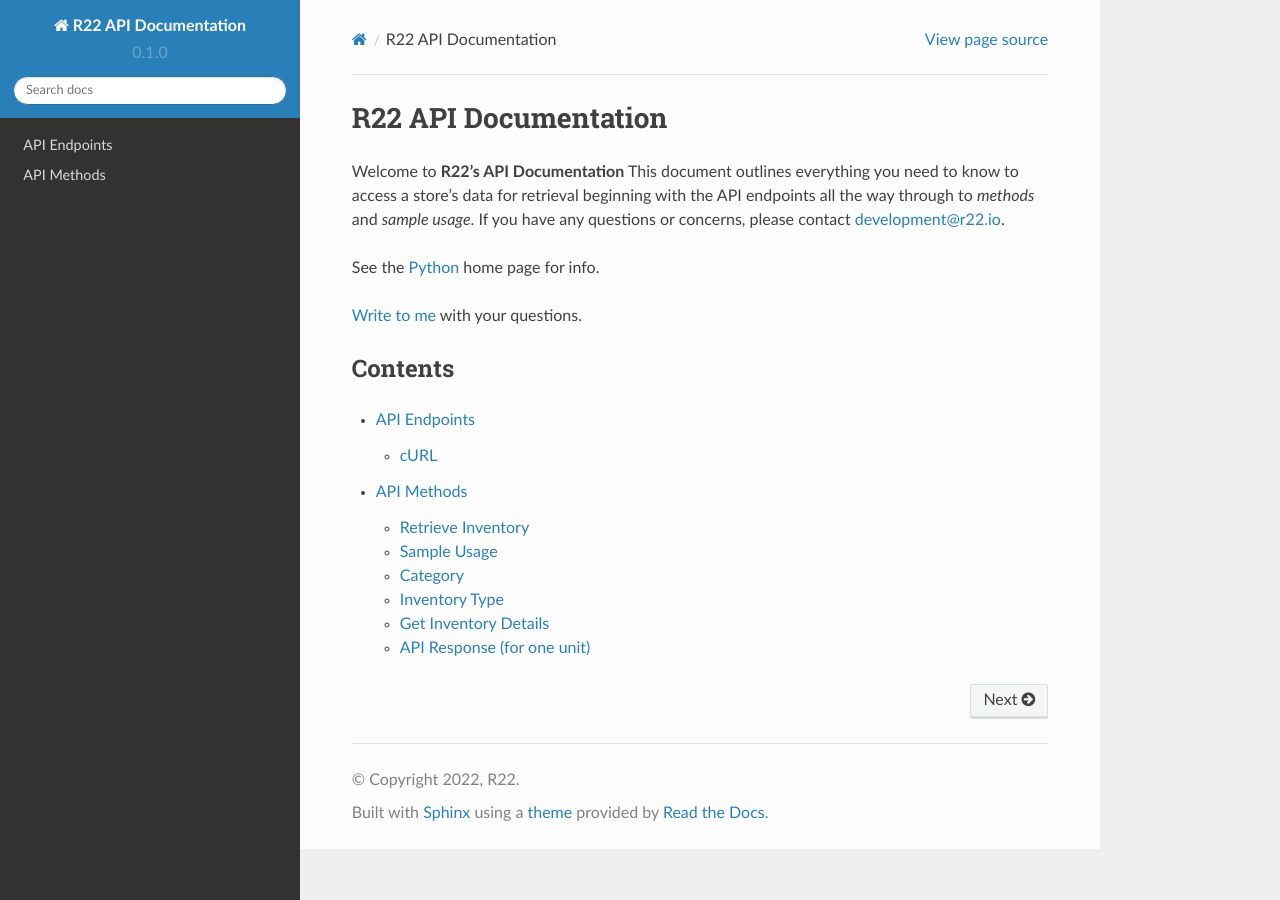
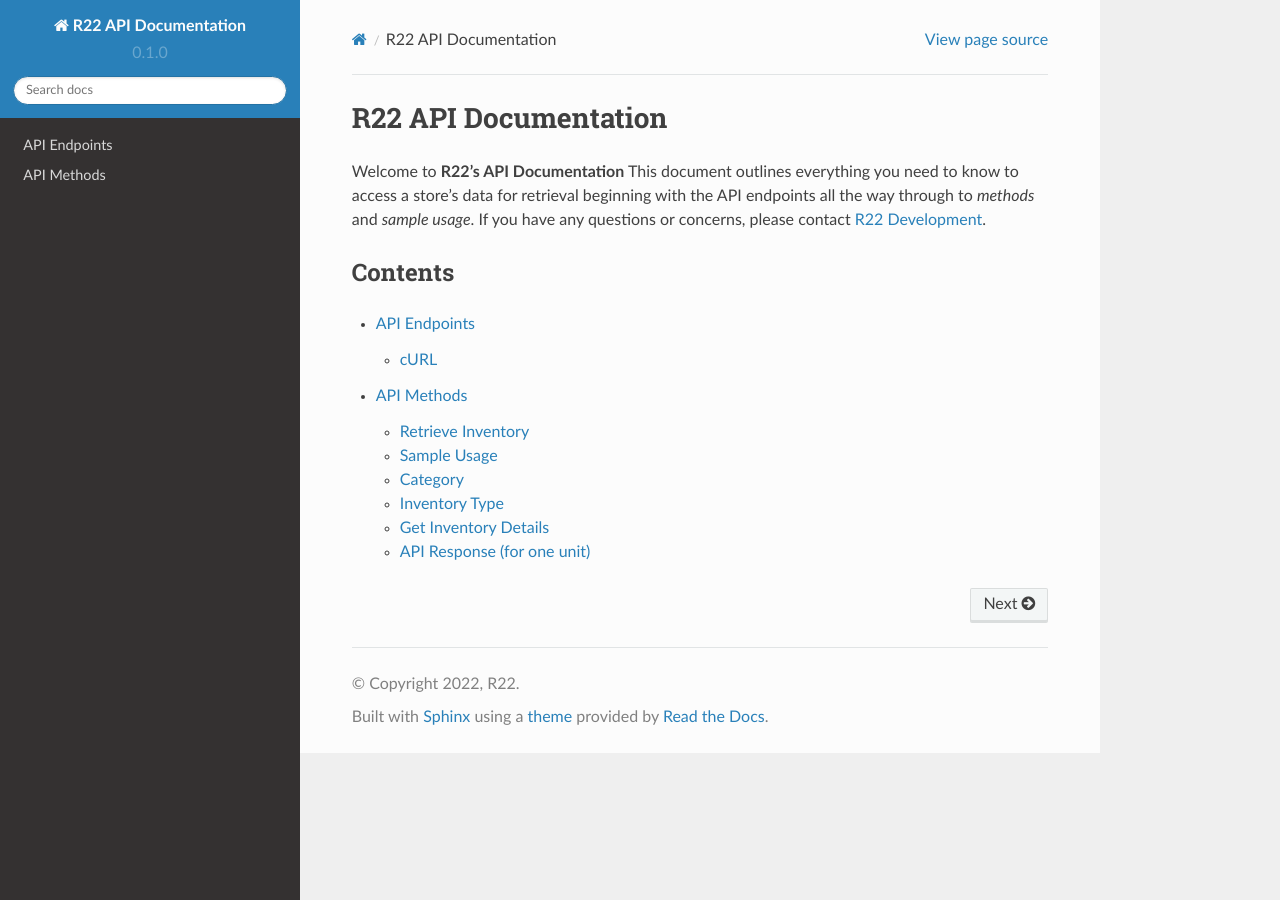
Before and after one commit to r22mik/r22apidocs, a Sphinx documentation site: the page built from docs/index.rst, in a window 1280 px wide. Built offline with Sphinx 7.4.7 and the Read the Docs theme 2.0.0, drawn with Linux system fonts in a browser that asks for light colours; pages that are not in the unit, such as notebooks, are missing from menus.

Commit message:
Update index.rst

```diff
--- a/docs/index.rst
+++ b/docs/index.rst
@@ -1,14 +1,9 @@
 R22 API Documentation
 ===================================
 
-Welcome to **R22's API Documentation** This document outlines everything you need to know to access a store's data for retrieval beginning with the API endpoints all the way through to *methods* and *sample usage*.  If you have any questions or concerns, please contact development@r22.io.
+Welcome to **R22's API Documentation** This document outlines everything you need to know to access a store's data for retrieval beginning with the API endpoints all the way through to *methods* and *sample usage*.  If you have any questions or concerns, please contact `R22 Development`_.
 
-See the Python_ home page for info.
-
-`Write to me`_ with your questions.
-
-.. _Python: http://www.python.org
-.. _Write to me: jdoe@example.com
+.. _`R22 Development`: development@r22.io
 
 
 Contents
```
